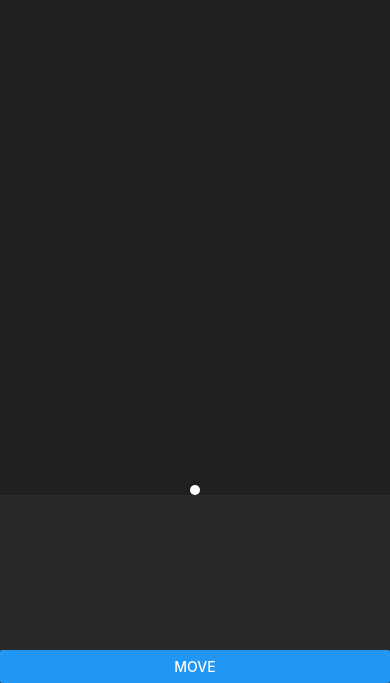
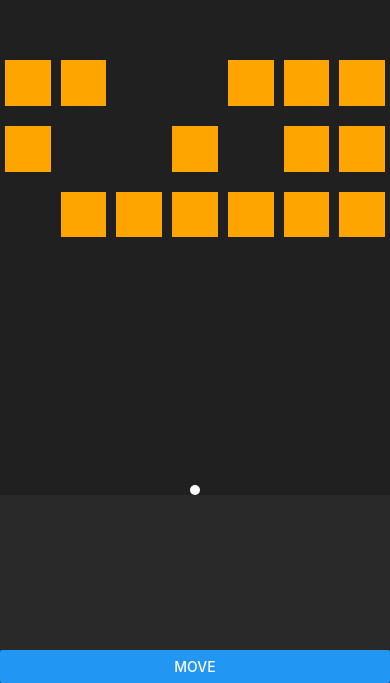
Before and after one commit to wttc-nitr/RN-Brick-Breaker-Game, a React Native app: screen / in a window 390 px wide. Shown: the part 161-844 px from the top of the page. Built offline with nearby package versions, Linux system fonts and the light colour scheme.

Commit message:
create n display blocks; add blocks to global context

```diff
--- a/src/GameContext.ts
+++ b/src/GameContext.ts
@@ -1,11 +1,12 @@
 import { createContext, useContext } from "react";
 import { SharedValue } from "react-native-reanimated";
-import type { BallData } from "./types";
+import type { BallData, BlockData } from "./types";
 
 export const GameContext = createContext<{
   ball?: SharedValue<BallData>;
   isUserTurn?: SharedValue<boolean>;
   onEndTurn: () => void;
+  blocks?: SharedValue<BlockData[]>;
 }>({ onEndTurn: () => {} });
 
 export const useGameContext = () => useContext(GameContext);
--- a/src/components/Game.tsx
+++ b/src/components/Game.tsx
@@ -1,6 +1,6 @@
 import { ballRadius, boardHeight } from "@/constants";
 import { GameContext } from "@/GameContext";
-import type { BallData } from "@/types";
+import type { BlockData, BallData } from "@/types";
 import React from "react";
 import { Button, StyleSheet, useWindowDimensions, View } from "react-native";
 import Animated, {
@@ -10,6 +10,8 @@ import Animated, {
 import { SafeAreaView } from "react-native-safe-area-context";
 import Ball from "./Ball";
 import { Gesture, GestureDetector } from "react-native-gesture-handler";
+import Block from "./Block";
+import { generateBlocksRow } from "@/utils";
 
 export default function Game() {
   const { width } = useWindowDimensions();
@@ -17,8 +19,8 @@ export default function Game() {
     x: width / 2,
     y: boardHeight - ballRadius,
     r: ballRadius,
-    dx: -1,
-    dy: -1,
+    dx: -1, // negative, go left
+    dy: -1, // negative, go up
   });
 
   const isUserTurn = useSharedValue(true);
@@ -72,11 +74,18 @@ export default function Game() {
     };
   });
 
+  const blocks = useSharedValue<BlockData[]>(
+    Array.from({ length: 3 }).flatMap((_, row) => generateBlocksRow(row + 1)),
+  );
+
   return (
     <GestureDetector gesture={pan}>
       <SafeAreaView style={styles.container}>
-        <GameContext.Provider value={{ ball, isUserTurn, onEndTurn }}>
+        <GameContext.Provider value={{ ball, isUserTurn, onEndTurn, blocks }}>
           <View style={styles.board}>
+            {blocks.value.map((_block, index) => (
+              <Block key={index} index={index} />
+            ))}
             <Ball />
 
             {/* ball trajectory */}
```
